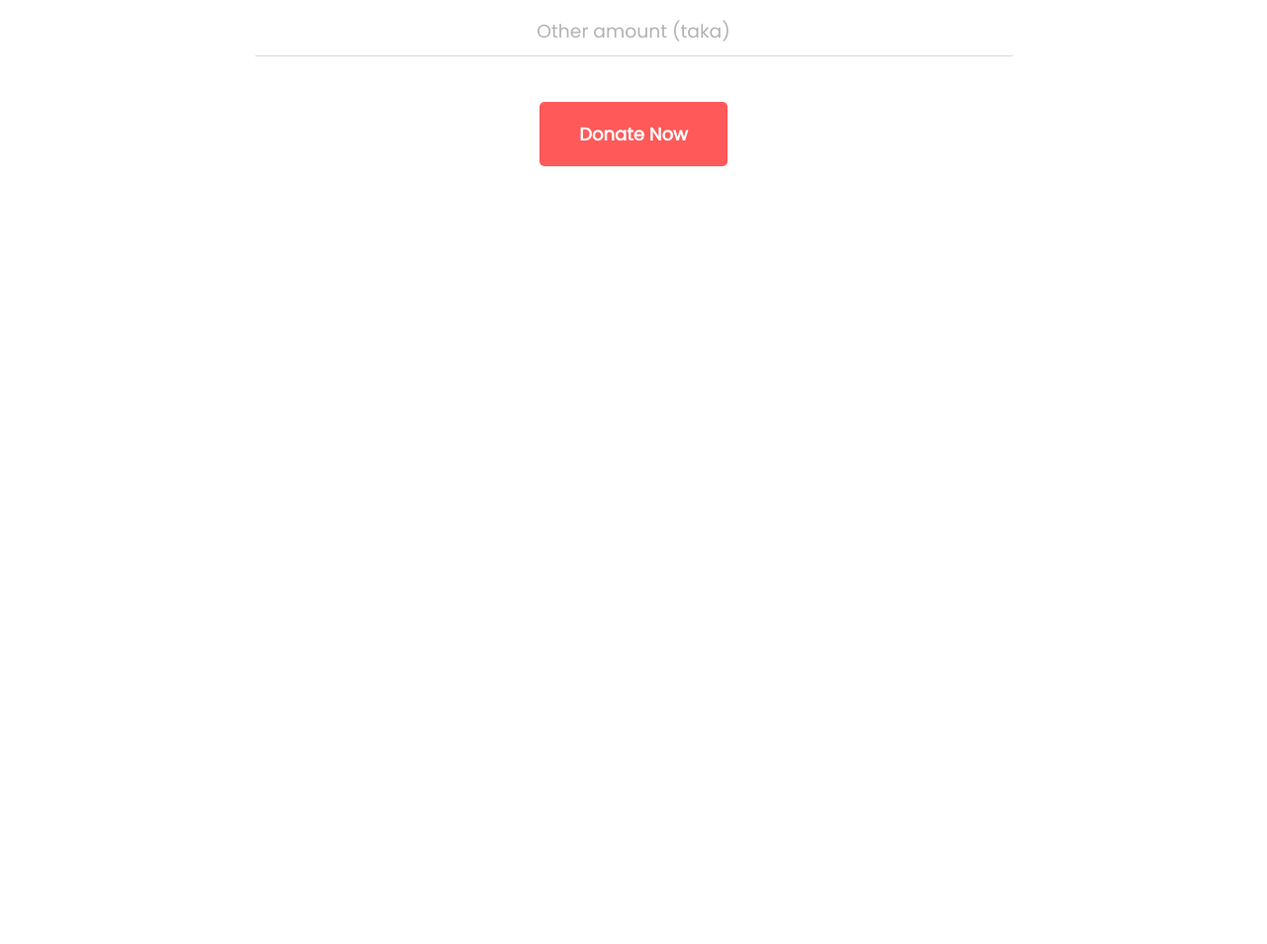
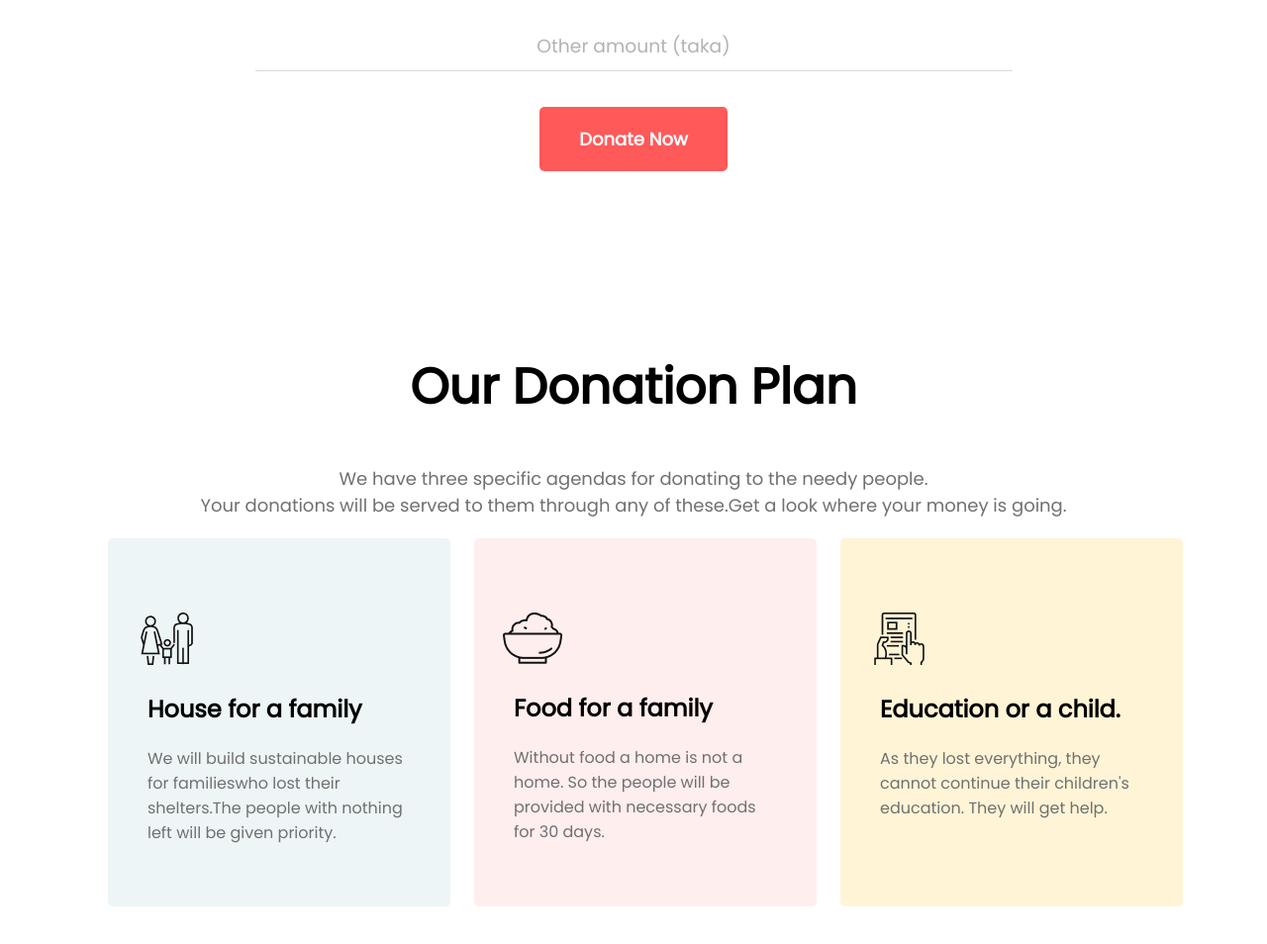
Before and after one commit to asifur3958/flood-relief-donation, a plain HTML site: page index.html in a window 1280 px wide. Shown: the part 1186-2140 px from the top of the page at 99% size. Before the commit the page ends 1432 px from the top, so only its background shows below. Drawn offline with Linux system fonts and the light colour scheme.

Commit message:
3rd section done(donation plan)

```diff
--- a/index.html
+++ b/index.html
@@ -42,5 +42,31 @@
         <h3 id="otherAmount">Other amount (taka)<hr></h3>
         <a class="donate-button" target="_blank" href="https://bidyanondo.org/projects/Flood-Relief-Program"><strong>Donate Now</strong></a>
     </section>
+    <section class="donation-plan">
+        <div>
+            <h1 id="header-D-today">Our Donation Plan</h1>
+            <h3 id="description02">We have three specific agendas for donating to the needy people.<br>Your donations will be served to them through any of these.Get a look where your money is going. </h3>
+        </div>
+
+        <div class="d-plan-flexible">
+                <div class="plan-flexed house">
+                    <img id="agenda-icon" src="./icons/shelter.png" alt="">
+                    <h1  id="agenda-title">House for a family</h1>
+                    <h3 id="description03">We will build sustainable houses for familieswho lost their shelters.The people with nothing left will be given priority.</h3>
+                </div>
+
+                <div class="plan-flexed food">
+                    <img id="agenda-icon" src="./icons/food.png" alt="">
+                    <h1 id="agenda-title">Food for a family</h1>
+                    <h3 id="description03">Without food a home is not a home. So the people will be provided with necessary foods for 30 days.</h3>
+                </div>
+
+                <div class="plan-flexed education">
+                    <img id="agenda-icon" src="./icons/Frame-1.png" alt="">
+                    <h1 id="agenda-title">Education or a child.</h1>
+                    <h3 id="description03">As they lost everything, they cannot continue their children's education. They will get help.</h3>
+                </div>
+        </div>
+    </section>
 </body>
 </html>
--- a/style.css
+++ b/style.css
@@ -42,7 +42,6 @@ body{
 #header-D-today{
     font-size: 50px;
     font-weight:bolder;
-    font-family:'Inter', sans-serif;
 }
 #description02{
     font-weight: 100;
@@ -79,5 +78,57 @@ hr{
     height: 1px;
     border: none;
     background-color: #DADADA;
-    margin-bottom: 65px;
+    margin-bottom: 55px;
 }
+.donation-plan{
+    text-align: center;
+    margin-top: 200px;
+    margin-bottom: 100px;
+}
+#description03{
+    color: #707070;
+    font-weight: 100;
+    font-size: 16px;
+    text-align: left;
+    border-radius: 5px;
+}
+
+.d-plan-flexible{
+    display: flex;
+    padding-right: 85px;
+    padding-left: 85px;
+    margin-top: 20px;
+}
+.plan-flexed{
+    padding: 10px 40px;
+    margin-left: 24px;
+    margin-right: 0px;
+    margin-right: 0px;
+}
+#agenda-title{
+    text-align:left;
+    font-weight: 800;
+}
+#agenda-icon{
+    margin-top: 65px;
+    margin-left: -85%;
+}
+
+.house{
+    width: 360px;
+    height: 352px;
+    border-radius: 5px;
+    background-color:rgba(79, 157, 166, .1)
+}
+.food{
+    width: 360px;
+    height: 352px;
+    border-radius: 5px;
+    background-color: rgba(255, 89, 89, 0.1);
+}
+.education{
+    width: 360px;
+    height: 352px;
+    border-radius: 5px;
+    background-color: #FFF4D6;
+}
```
Also changed, not shown: icons/Frame-1.png (added), icons/food.png (added), icons/shelter.png (added).
